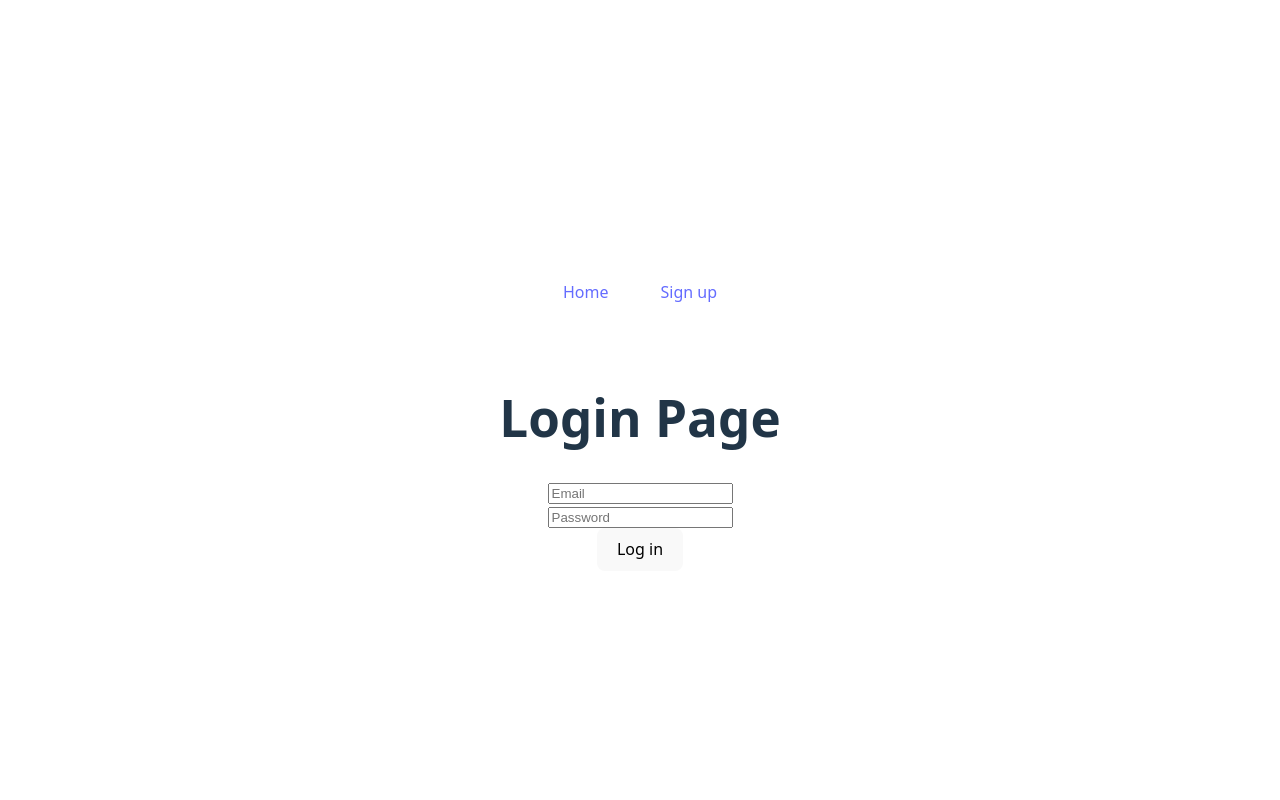
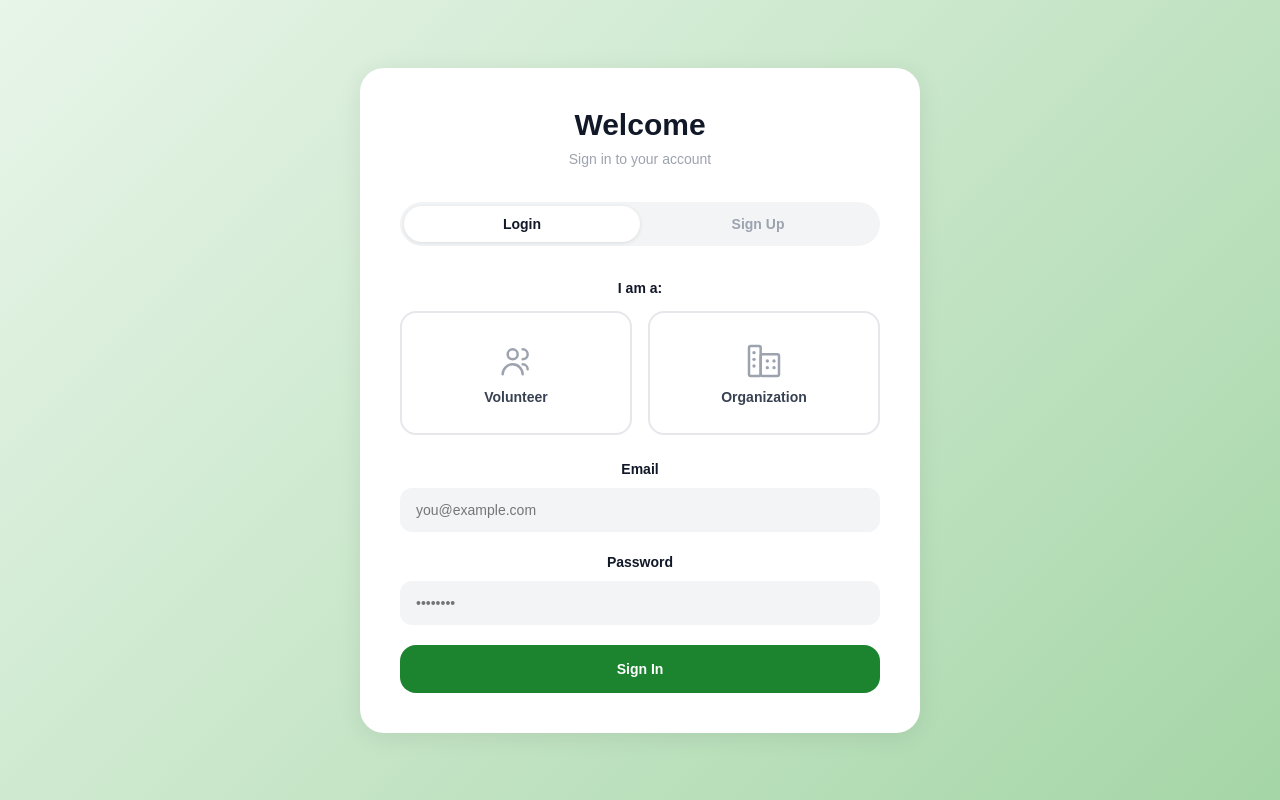
Before and after one commit to sarangkale/Team4CS320VolunteerApplication, a React (Vite) app: page /login in a window 1280 px wide. Built offline with nearby package versions, Linux system fonts and the light colour scheme.

Commit message:
login/signup page

```diff
--- a/src/pages/login.tsx
+++ b/src/pages/login.tsx
@@ -6,11 +6,15 @@ import { AuthError } from "@supabase/supabase-js";
 function LoginPage() {
     const [loginError, setLoginError] = useState(new AuthError(""));
     const [showError, setShowError] = useState(false);
+    const [selectedRole, setSelectedRole] = useState<"volunteer" | "organization" | null>(null);
+    const [activeTab, setActiveTab] = useState<"login" | "signup">("login");
+
     let navigate = useNavigate();
     async function loginSubmit(formData: FormData) {
         const email = formData.get("email") as string;
         const password = formData.get("password") as string;
         const res = await login(email, password);
+
         switch (res.type) {
             case "success": {
                 navigate("/dashboard");
@@ -25,26 +29,217 @@ function LoginPage() {
     }
 
     return (
-        <>
-            <center>
-                <table cellSpacing="50em">
-                    <tbody>
-                        <tr>
-                            <td><Link to="/">Home</Link></td>
-                            <td><Link to="/signup">Sign up</Link></td>
-                        </tr>
-                    </tbody>
-                </table>
-            </center>
-            <h1>Login Page</h1>
-            <form action={loginSubmit}>
-                <input type="email" name="email" placeholder="Email" /> <br />
-                <input type="password" name="password" placeholder="Password" /> <br />
-                <button type="submit">Log in</button>
+        <div style={styles.page}>
+        <div style={styles.card}>
+
+            <div style={styles.header}>
+            <h1 style={styles.title}>Welcome</h1>
+            <p style={styles.subtitle}>
+                {activeTab === "login" ? "Sign in to your account" : "Create a new account"}
+            </p>
+            </div>
+
+            <div style={styles.toggleContainer}>
+            <button type="button" onClick={() => setActiveTab("login")} style={styles.toggleBtn(activeTab === "login")}>Login</button>
+            <button type="button" onClick={() => setActiveTab("signup")} style={styles.toggleBtn(activeTab === "signup")}>Sign Up</button>
+            </div>
+
+            <div style={{ marginBottom: "1.5rem" }}>
+            <p style={{ fontSize: "0.875rem", fontWeight: 600, color: "#111827", marginBottom: "0.75rem" }}>I am a:</p>
+            <div style={styles.roleGrid}>
+                <button type="button" onClick={() => setSelectedRole("volunteer")} style={styles.roleBtn(selectedRole === "volunteer")}>
+                <svg width="40" height="40" viewBox="0 0 24 24" fill="none"
+                    stroke={selectedRole === "volunteer" ? "#2d6a4f" : "#9ca3af"}
+                    strokeWidth="1.5" strokeLinecap="round" strokeLinejoin="round"
+                    style={{ marginBottom: "0.5rem" }}>
+                    <path d="M16 11c1.657 0 3-1.343 3-3S17.657 5 16 5" />
+                    <path d="M19 17c0-1.657-1.343-3-3-3" />
+                    <circle cx="10" cy="8" r="3" />
+                    <path d="M4 20c0-3.314 2.686-6 6-6s6 2.686 6 6" />
+                </svg>
+                <span style={styles.roleLabel(selectedRole === "volunteer")}>Volunteer</span>
+                </button>
+
+                <button type="button" onClick={() => setSelectedRole("organization")} style={styles.roleBtn(selectedRole === "organization")}>
+                <svg width="40" height="40" viewBox="0 0 24 24" fill="none"
+                    stroke={selectedRole === "organization" ? "#2d6a4f" : "#9ca3af"}
+                    strokeWidth="1.5" strokeLinecap="round" strokeLinejoin="round"
+                    style={{ marginBottom: "0.5rem" }}>
+                    <rect x="3" y="3" width="7" height="18" rx="1" />
+                    <rect x="10" y="8" width="11" height="13" rx="1" />
+                    <line x1="6" y1="7" x2="6" y2="7.01" strokeWidth="2" />
+                    <line x1="6" y1="11" x2="6" y2="11.01" strokeWidth="2" />
+                    <line x1="6" y1="15" x2="6" y2="15.01" strokeWidth="2" />
+                    <line x1="14" y1="12" x2="14" y2="12.01" strokeWidth="2" />
+                    <line x1="18" y1="12" x2="18" y2="12.01" strokeWidth="2" />
+                    <line x1="14" y1="16" x2="14" y2="16.01" strokeWidth="2" />
+                    <line x1="18" y1="16" x2="18" y2="16.01" strokeWidth="2" />
+                </svg>
+                <span style={styles.roleLabel(selectedRole === "organization")}>Organization</span>
+                </button>
+            </div>
+            </div>
+
+            <form onSubmit={(e) => { e.preventDefault(); loginSubmit(new FormData(e.currentTarget)); }} style={styles.form}>
+
+            {activeTab === "signup" && selectedRole === "volunteer" && (
+                <div>
+                <label style={styles.label}>Full Name</label>
+                <input type="text" name="fullName" placeholder="Jane Smith" style={styles.input} />
+                </div>
+            )}
+
+            {activeTab === "signup" && selectedRole === "organization" && (
+                <div>
+                <label style={styles.label}>Organization Name</label>
+                <input type="text" name="orgName" placeholder="Charity Organization" style={styles.input} />
+                </div>
+            )}
+
+            <div>
+                <label style={styles.label}>Email</label>
+                <input type="email" name="email" placeholder="you@example.com" style={styles.input} />
+            </div>
+
+            <div>
+                <label style={styles.label}>Password</label>
+                <input type="password" name="password" placeholder="••••••••" style={styles.input} />
+            </div>
+
+            {showError && loginError.message && <p style={styles.errorText}>{loginError.message}</p>}
+
+            <button
+                type="submit"
+                style={styles.submitBtn}
+                onMouseEnter={e => (e.currentTarget.style.background = "#1b4332")}
+                onMouseLeave={e => (e.currentTarget.style.background = "#485C11")}
+            >
+                {activeTab === "login" ? "Sign In" : "Create Account"}
+            </button>
+
             </form>
-            {showError && <p>{loginError.message}</p>}
-        </>
+        </div>
+        </div>
     )
 }
 
+const styles = {
+  page: {
+    position: "fixed" as const,
+    inset: 0,
+    background: "linear-gradient(135deg, #e8f5e9 0%, #c8e6c9 50%, #a5d6a7 100%)",
+    display: "flex",
+    alignItems: "center",
+    justifyContent: "center",
+    padding: "1rem",
+    overflowY: "auto" as const,
+    fontFamily: "'DM Sans', sans-serif",
+  },
+  card: {
+    background: "#ffffff",
+    borderRadius: "1.5rem",
+    boxShadow: "0 4px 24px rgba(0,0,0,0.08)",
+    padding: "2.5rem",
+    width: "100%",
+    maxWidth: "480px",
+  },
+  header: {
+    textAlign: "center" as const,
+    marginBottom: "2rem",
+  },
+  title: {
+    fontSize: "1.875rem",
+    fontWeight: 700,
+    color: "#111827",
+    margin: "0 0 0.5rem",
+  },
+  subtitle: {
+    color: "#9ca3af",
+    fontSize: "0.875rem",
+    margin: 0,
+  },
+  toggleContainer: {
+    display: "flex",
+    background: "#f3f4f6",
+    borderRadius: "9999px",
+    padding: "4px",
+    marginBottom: "2rem",
+  },
+  toggleBtn: (active: boolean) => ({
+    flex: 1,
+    padding: "0.625rem",
+    borderRadius: "9999px",
+    border: "none",
+    cursor: "pointer",
+    fontSize: "0.875rem",
+    fontWeight: 600,
+    transition: "all 0.2s",
+    background: active ? "#ffffff" : "transparent",
+    color: active ? "#111827" : "#9ca3af",
+    boxShadow: active ? "0 1px 4px rgba(0,0,0,0.1)" : "none",
+  }),
+  roleGrid: {
+    display: "grid",
+    gridTemplateColumns: "1fr 1fr",
+    gap: "1rem",
+  },
+  roleBtn: (active: boolean) => ({
+    display: "flex",
+    flexDirection: "column" as const,
+    alignItems: "center",
+    justifyContent: "center",
+    padding: "1.75rem 1rem",
+    borderRadius: "1rem",
+    border: `2px solid ${active ? "#2d6a4f" : "#e5e7eb"}`,
+    background: active ? "#d8f3dc" : "#ffffff",
+    cursor: "pointer",
+    transition: "all 0.2s",
+  }),
+  roleLabel: (active: boolean) => ({
+    fontSize: "0.875rem",
+    fontWeight: 600,
+    color: active ? "#1b4332" : "#374151",
+  }),
+  form: {
+    display: "flex",
+    flexDirection: "column" as const,
+    gap: "1.25rem",
+  },
+  label: {
+    display: "block",
+    fontSize: "0.875rem",
+    fontWeight: 600,
+    color: "#111827",
+    marginBottom: "0.5rem",
+  },
+  input: {
+    width: "100%",
+    padding: "0.875rem 1rem",
+    background: "#f3f4f6",
+    border: "none",
+    borderRadius: "0.75rem",
+    fontSize: "0.875rem",
+    color: "#1f2937",
+    outline: "none",
+    boxSizing: "border-box" as const,
+  },
+  submitBtn: {
+    width: "100%",
+    padding: "1rem",
+    background: "#1c832f",
+    color: "#ffffff",
+    border: "none",
+    borderRadius: "1rem",
+    fontSize: "0.875rem",
+    fontWeight: 600,
+    cursor: "pointer",
+    transition: "background 0.15s",
+  },
+  errorText: {
+    color: "#ef4444",
+    fontSize: "0.875rem",
+    margin: 0,
+  },
+};
+
 export default LoginPage;
```
Also changed, not shown: 1 other file (tests, documents, lock files or other folders).
